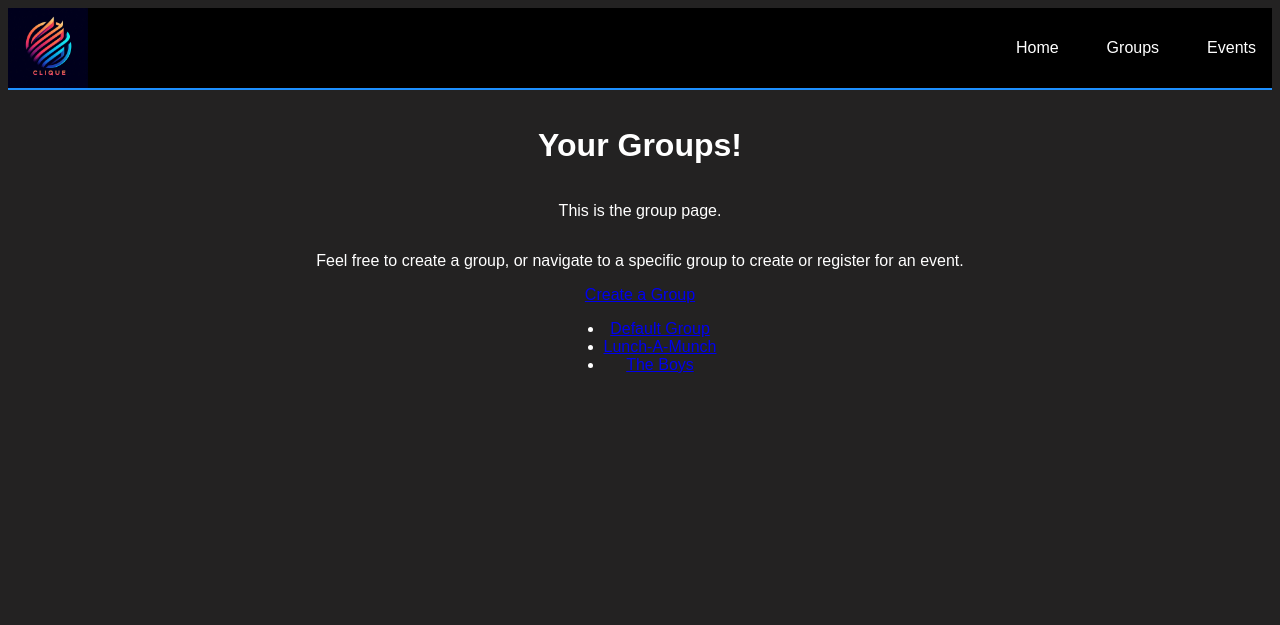
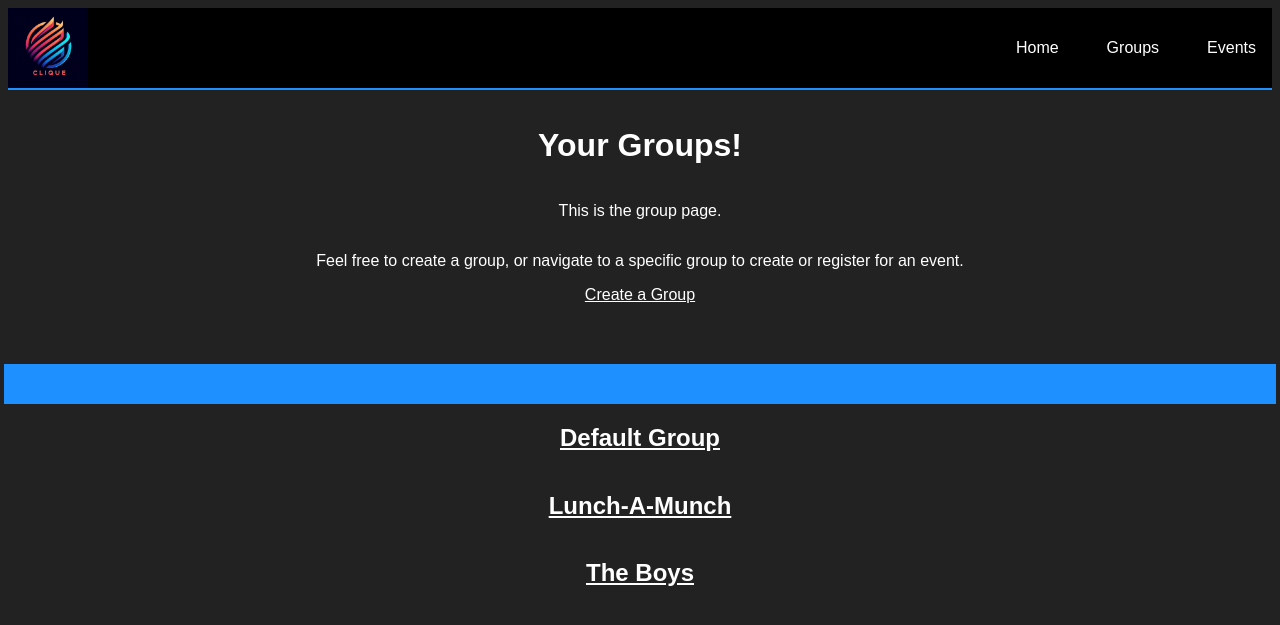
Before and after one commit to Asinkingship/Final-Project, a Django app: page /groups/ in a window 1280 px wide. Shown: the top 625 px of the page. Run offline with Django 5.2, Linux system fonts and the light colour scheme; data comes from the database, SQL or seed files in the repository.

Commit message:
fixed css of group pages

```diff
--- a/static/css/base.css
+++ b/static/css/base.css
@@ -21,3 +21,7 @@ body {
     height: 100%;
     background-color: #1E90FF; /* Light blue background */
 }
+
+.white-group {
+    color: #FFFFFF;
+}
--- a/templates/groups/group_detail.html
+++ b/templates/groups/group_detail.html
@@ -6,14 +6,14 @@
 
 <div class="group-detail-box">
     <h2>{{ group.name }}</h2>
-    <p><a href="{% url 'invite_user' group.id %}">Invite Users</a></p>
+    <p><a class="white-group" href="{% url 'invite_user' group.id %}">Invite Users</a></p>
     <hr />
     <h3>Events</h3>
     <ul>
         {% for event in events %}
             <li>{{ event.title }} - {{ event.date }}</li>
         {% empty %}
-            <li>No events scheduled.</li>
+            <li class="white-group">No events scheduled.</li>
         {% endfor %}
     </ul>
 </div>
--- a/templates/groups/group_list.html
+++ b/templates/groups/group_list.html
@@ -8,11 +8,15 @@
     <h1>Your Groups!</h1>
     <p>This is the group page.</p>
     <p>Feel free to create a group, or navigate to a specific group to create or register for an event.</p>
-    <a href="{% url 'create_group' %}">Create a Group</a>
-    <ul>
+    <a class="white-group" href="{% url 'create_group' %}">Create a Group</a>
+    <div class="center-list"></div>
+
         {% for group in groups %}
-        <li><a href="{% url 'group_detail' group.id %}">{{ group.name }}</a></li>
+
+        <h2><a class="white-group" href="{% url 'group_detail' group.id %}">{{ group.name }}</a></h2>
+
         {% endfor %}
-    </ul>
+
+    </div>
 </div>
 {% endblock content %}
```
